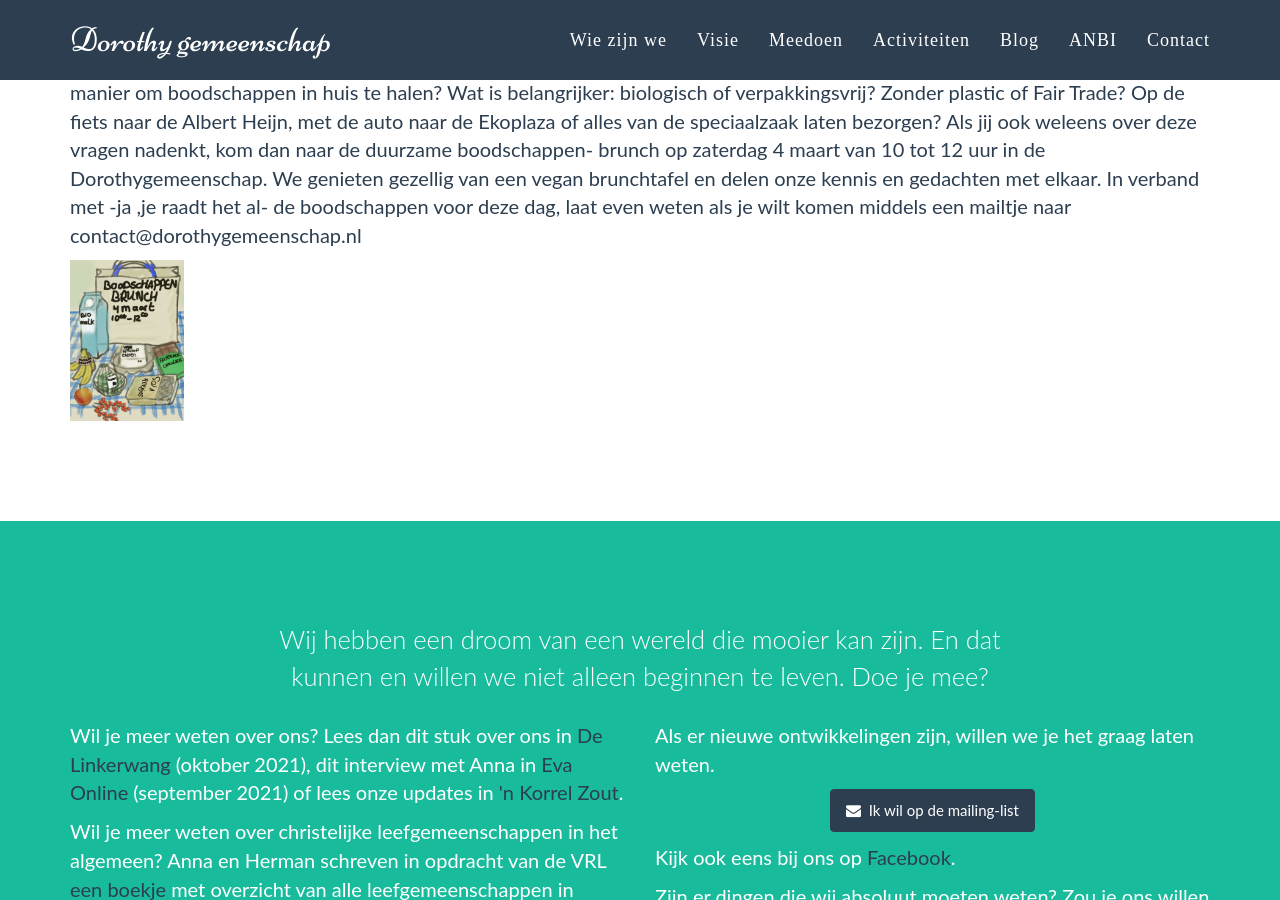
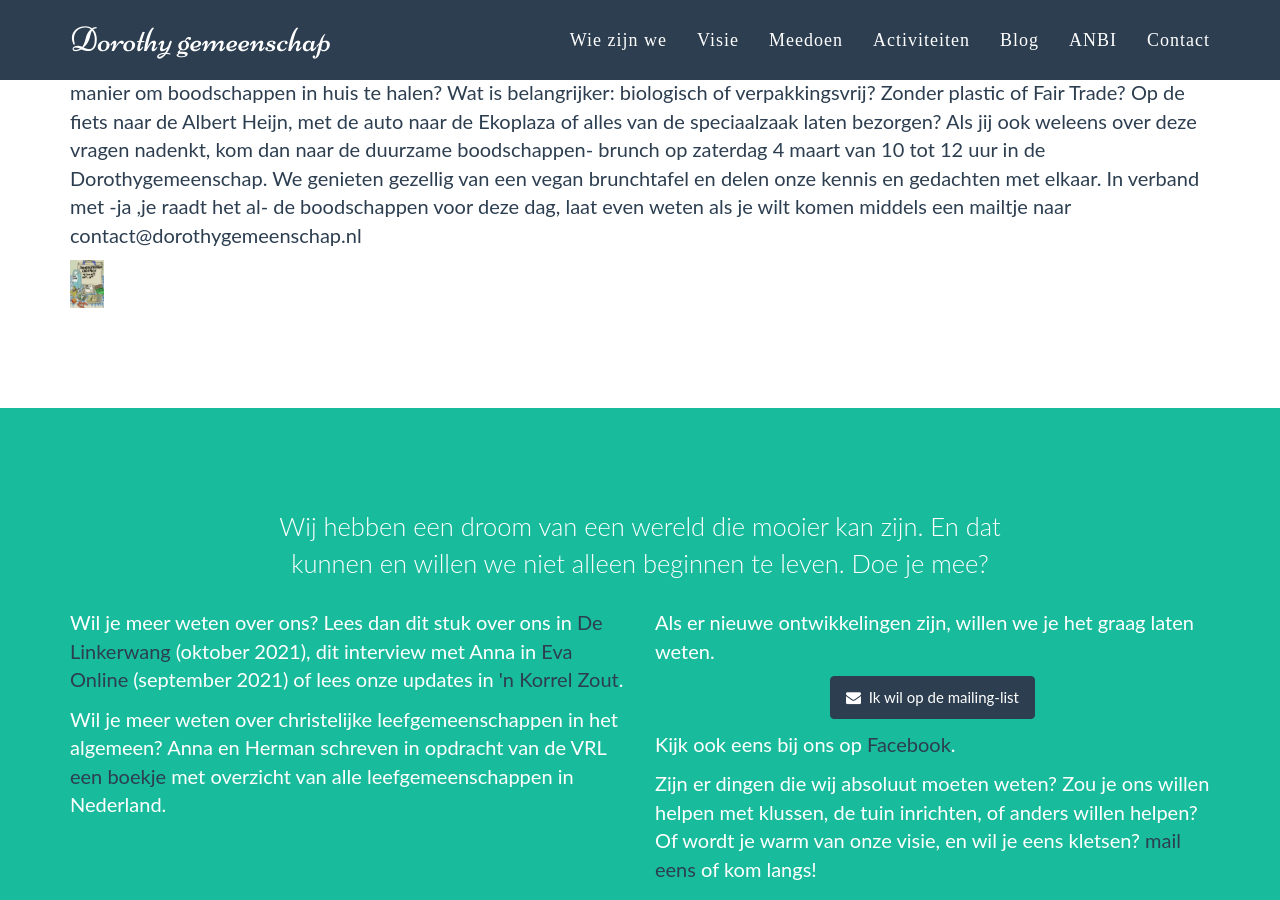
Before and after one commit to dorothygemeenschap/dorothygemeenschap.github.io, a Jekyll site: the page built from activiteiten.html, in a window 1280 px wide and 900 px high, scrolled down 498 px. Built offline with Jekyll 4.4.1, drawn with Linux system fonts in a browser that asks for light colours; some web fonts are replaced.

Commit message:
Update activiteiten.html

```diff
--- a/activiteiten.html
+++ b/activiteiten.html
@@ -17,4 +17,4 @@
   We genieten gezellig van een vegan brunchtafel en delen onze kennis en gedachten met elkaar.
   In verband met -ja ,je raadt het al- de boodschappen voor deze dag, laat even weten als je wilt komen middels een mailtje naar contact@dorothygemeenschap.nl
 </p>
-<img src="/img/boodschappenbrunch.jpg" alt="" width="10%">
+<img src="/img/boodschappenbrunch.jpg" alt="" width="3%">
```
